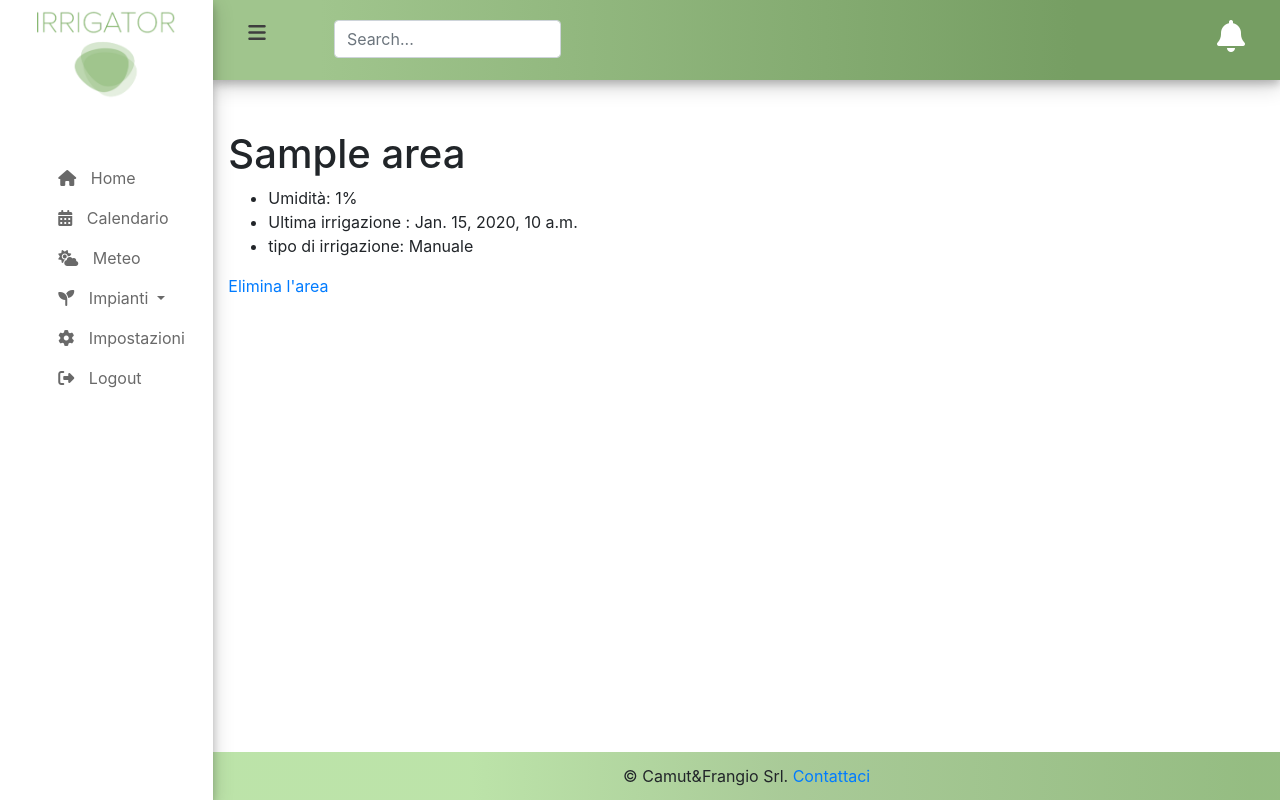
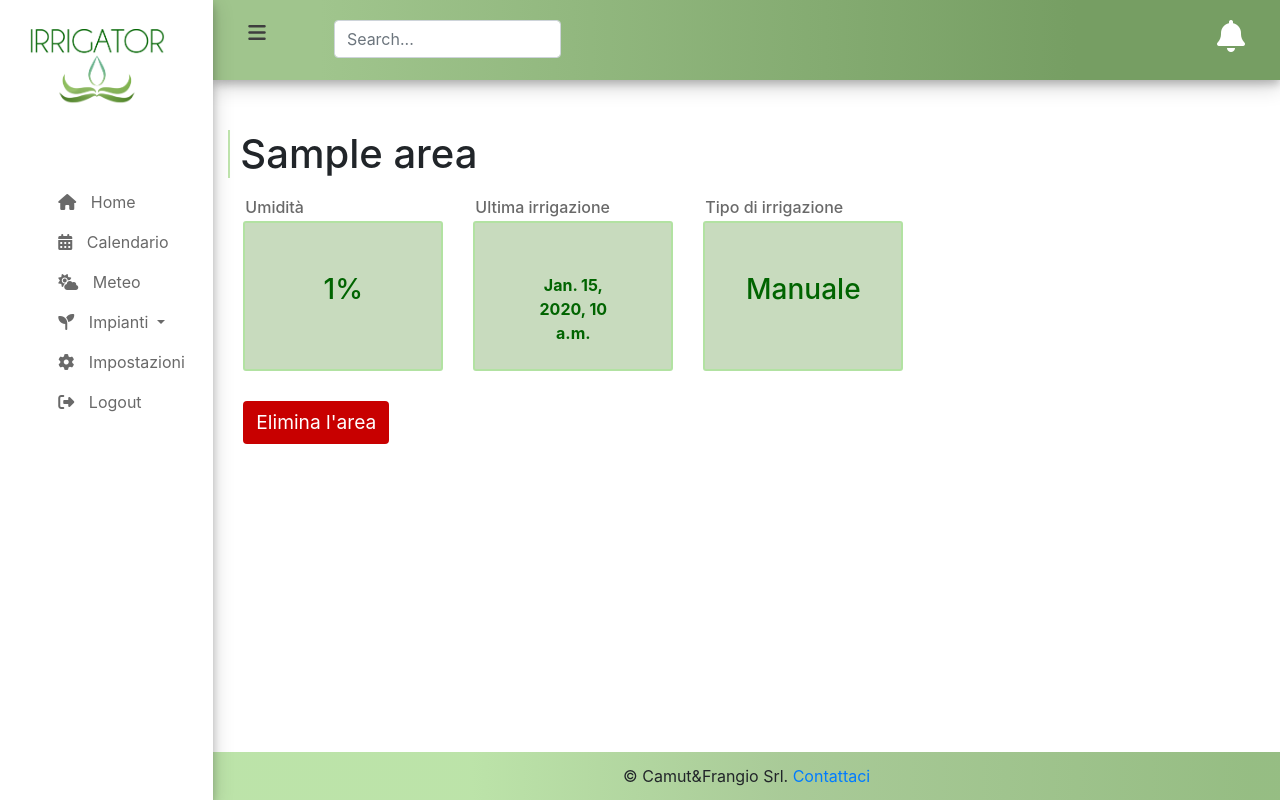
Before and after one commit to kamuttini/IrrigationApp, a Django app: page /1/area_detail/ in a window 1280 px wide. Run offline with Django 3.2, Linux system fonts and the light colour scheme; a user stored in the database is signed in; tables that the repository leaves empty hold one stand-in row (values such as "Sample post"); some libraries are stand-ins or nearby versions.

Commit message:
Garden, area, delete logo changes merge into master
Delete page buttons

```diff
--- a/dashboard/methods.py
+++ b/dashboard/methods.py
@@ -20,6 +20,7 @@ def get_weather_info(location, forecast_type, day=1):
             'location': location,
 
             'day': day_of_week.strftime("%a"),
+
             'temperature_min': str(response[day - 1]['temp'][0]['min']['value']) + '°' +
                                response[day - 1]['temp'][0]['min'][
                                    'units'],
--- a/dashboard/static/functions.js
+++ b/dashboard/static/functions.js
@@ -2,17 +2,19 @@ function toggleNav() {
     var e = document.getElementById("sidebar");
     var x = document.getElementsByClassName('nav-text')
     var t = document.getElementsByClassName('navbar-nav')
-    if (e.style.width == '20%') {
+    var l = document.getElementById("logo")
+    if (e.style.width === '20%') {
         e.style.width = '5%';
         for (i = 0; i < x.length; i++)
             x[i].style.display = 'none';
-
+        l.style.display = 'none'
         t[0].style.marginTop = '100%'
 
     } else {
         e.style.width = '20%';
         for (i = 0; i < x.length; i++)
             x[i].style.display = 'inline';
+        l.style.display = 'block';
         t[0].style.marginTop = '30%'
     }
 }
--- a/dashboard/static/style.css
+++ b/dashboard/static/style.css
@@ -7,8 +7,25 @@ li a {
     color: dimgrey;
 }
 
+li a:hover{
+    color: #91B77E;
+}
+
 .main-content {
     padding: 50px;
+}
+
+.main-content h1 {
+    border-left: 2px rgba(185, 226, 165, 0.9) solid;
+    padding-left: 10px;
+}
+
+/* LOGIN */
+
+.logo-login img{
+    position: absolute;
+    width: 250px;
+    top: 250px;
 }
 
 /* HEADER */
@@ -80,8 +98,9 @@ li a {
     font-weight: bold;
 }
 
-#logo {
-    width: 80%;
+#sidebar #logo{
+    width: 70%;
+    margin: 10%;
     height: auto;
 }
 
@@ -129,20 +200,92 @@ li a {
     top: 25%;
 }
 
-.weather_box_garden .weather_days{
+.weather-box-garden .weather-days{
     width: 200px;
     border: 1px rgba(185, 226, 165, 0.6) solid;
     border-radius: 5px;
 }
 
+.garden-options{
+    padding-top: 20px;
+}
+
+
+/*AREA DETAIL*/
+
+.area-info{
+    display: block;
+    width: 1000px;
+    height: 200px;
+    padding-top: 20px;
+}
+.area-info ul{
+    padding: 0;
+}
+
+.area-info .infos{
+    float: left;
+    position: relative;
+    width: 20%;
+    height: 150px;
+    margin: 15px;
+    padding: 50px 0;
+    border: 2px rgba(95, 306, 55, 0.2) solid;
+    border-radius: 3px;
+    background-color: rgba(145, 183, 126, 0.5);
+    text-align: center;
+    color: darkgreen;
+    transition: 0.2s;
+}
+
+.area-info .infos:hover{
+    background-color: rgba(118, 172, 90, 0.5) ;
+}
+
+.area-info h6{
+    position: absolute;
+    top: -25px;
+    color: dimgray;
+}
+
+.area-info p{
+    width: 50%;
+    margin: auto;
+    font-size: 1em;
+    font-weight: bold;
+}
+
+.area-options {
+    padding: 15px 0 0 15px ;
+}
+
+.area-options a{
+    font-size: 1.2em;
+}
+
+.create-btn-delete {
+    background-color: rgb(200, 0, 0) !important;
+    border-color: transparent !important;
+    transition: 0.2s;
+}
+
+.create-btn-delete:hover {
+    background-color: darkred !important;
+}
 
 /* WEATHER */
 
-.weather_box{
+.weather-box{
    padding-top: 20px;
 }
 
-.weather_days{
+.weather-box h3{
+    padding: 10px 0 0 20px;
+    font-weight: normal;
+    color: #006400;
+}
+
+.weather-days{
     width: 900px;
     padding: 0;
     margin: 0;
--- a/dashboard/templates/dashboard/area_detail.html
+++ b/dashboard/templates/dashboard/area_detail.html
@@ -1,13 +1,25 @@
 {% extends 'layout/base.html' %}
 {% block content %}
     <h1>{{ area.name }}</h1>
-    <ul>
-        <li>Umidità: {{ area.humidity }}%</li>
-        <li>Ultima irrigazione : {{ area.last_irrigation }}</li>
-        <li>tipo di irrigazione: {{ area.get_irrigation_type_display }}</li>
+    <div class="area-info">
+        <ul>
+            <div class="infos">
+                <h6>Umidità</h6>
+                <h3>{{ area.humidity }}%</h3>
+            </div>
+            <div class="infos">
+                <h6>Ultima irrigazione</h6>
+                <p>{{ area.last_irrigation }}</p>
+            </div>
+            <div class="infos">
+                <h6>Tipo di irrigazione</h6>
+                <h3>{{ area.get_irrigation_type_display }}</h3>
+            </div>
 
-    </ul>
-
-    <a href="{{ area.get_absolute_url }}/area_delete">Elimina l'area</a>
+        </ul>
+    </div>
+    <div class="area-options">
+        <a class="btn btn-primary create-btn-delete" href="{{ area.get_absolute_url }}/area_delete">Elimina l'area</a>
+    </div>
 
 {% endblock content %}
--- a/dashboard/templates/dashboard/delete.html
+++ b/dashboard/templates/dashboard/delete.html
@@ -2,7 +2,7 @@
 {%  block content %}
 
 <form action="." method="POST">{% csrf_token %}
-    <h1>Procedere con l'eliminazione?</h1>
-    <p><input type="submit" value="Sì" /> <a href="../">Cancel</a></p>
+    <h3>Procedere con l'eliminazione?</h3>
+    <p style="padding-top: 10px"><input class="btn btn-primary create-btn-delete" type="submit"  value="Elimina" /> <a class="btn btn-primary create-btn" href="/">Annulla</a></p>
 </form>
 {% endblock content %}
--- a/dashboard/templates/includes/sidebar.html
+++ b/dashboard/templates/includes/sidebar.html
@@ -1,7 +1,11 @@
 <nav class="col-2" id="sidebar">
     {% load static %}
     <a href="{% url 'index' %}">
-        <img class="mx-auto d-block" src="{% static 'images/logo.png' %}" alt="logo" id="logo">
+        <!--<img class="mx-auto d-block" src="{% static 'images/logo_crop.png' %} 500w" srcset="{% static 'images/logo_new.png' %} 1000w" alt="logo" id="logo">-->
+        <picture>
+          <source media="(min-width:768px)" srcset="{% static 'images/logo_new.png' %}">
+          <img id="logo" src="{% static 'images/logo_crop.png' %}" alt="logo_small">
+        </picture>
     </a>
     <ul class="navbar-nav">
         <li class="nav-item {% if request.resolver_match.url_name == "index" %} active {% endif %}">
@@ -16,7 +20,7 @@
                 <span class="nav-text">Calendario</span>
             </a>
         </li>
-        <li class="nav-item">
+        <li class="nav-item {% if request.resolver_match.url_name == "weather" %} active {% endif %}">
             <a class="nav-link" href="/weather">
                 <i class="fas fa-cloud-sun"></i>
                 <span class="nav-text">Meteo</span>
--- a/dashboard/templates/layout/base.html
+++ b/dashboard/templates/layout/base.html
@@ -1,5 +1,6 @@
 <!doctype html>
 <html lang="it">
+{% load static %}
 <head>
     <meta charset="utf-8">
     <meta name="viewport" content="width=device-width, initial-scale=1, shrink-to-fit=no">
```
Also changed, not shown: other parts of dashboard/static/style.css (+73 -13 lines), dashboard/templates/accounts/login.html (+6 -2 lines), dashboard/templates/dashboard/detail.html (+20 -17 lines), dashboard/templates/dashboard/index.html (+8 -8 lines), dashboard/templates/dashboard/weather.html (+7 -7 lines), dashboard/static/images/logo.png (deleted), dashboard/static/images/logo_crop.png (added), dashboard/static/images/logo_new.png (added), notification/migrations/0004_auto_20200908_1630.py (added).
